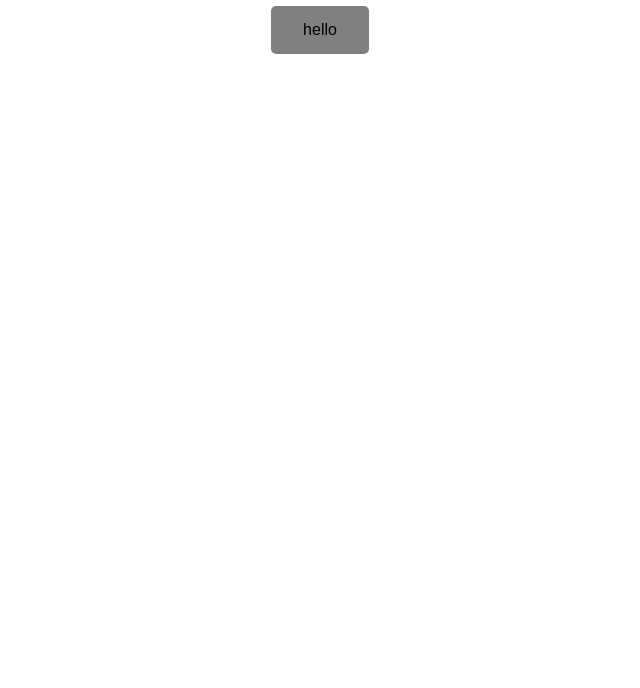
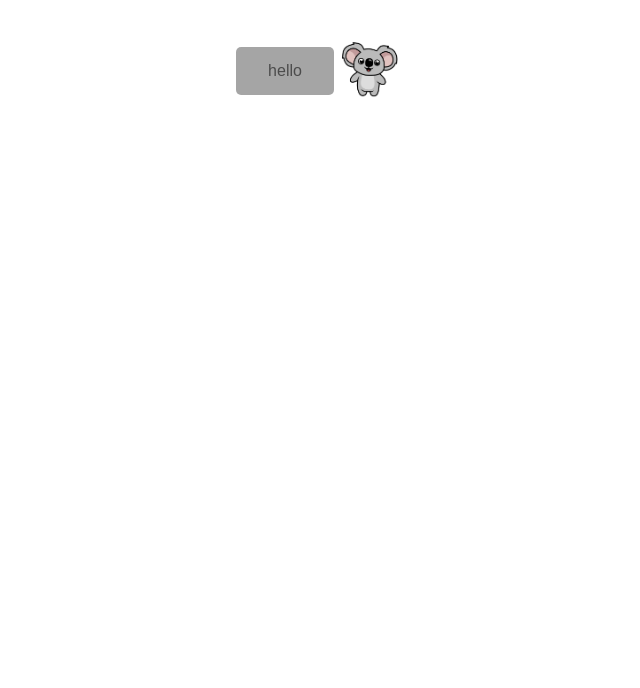
Before and after one commit to Nefariusek/CodersCamp2021.Project.JavaScript, a website built with Vite: page index.html in a window 1280 px wide. Shown: the part 112-800 px from the top of the page, without its empty margins (320-960 px from the left). Built offline with nearby package versions, Linux system fonts and the light colour scheme.

Commit message:
add koala

```diff
--- a/features/buttonComponent.js
+++ b/features/buttonComponent.js
@@ -4,10 +4,19 @@ Component has a light grey background and black text. When hovered, the backgrou
 If animate on hover is true, the button will show an icon of Koala to the right of it
 */
 import './buttonComponentStyles.css';
-
+// div relative koala: absolute
 export default function createButton(label, classStyle, animate) {
+  const koalaButton = document.createElement('div');
+  koalaButton.classList.add('koala-button');
   const button = document.createElement('button');
   button.innerHTML = label;
   button.classList.add(classStyle);
-  return button;
+  button.onClick = () => {
+    console.log('hello');
+  };
+  const koala = document.createElement('img');
+  koala.src = 'features/cute_koala.png';
+  koalaButton.appendChild(button);
+  koalaButton.appendChild(koala);
+  return koalaButton;
 }
--- a/features/buttonComponentStyles.css
+++ b/features/buttonComponentStyles.css
@@ -8,8 +8,22 @@ button {
   display: inline-block;
   font-size: 16px;
   border-radius: 5px;
+  opacity: 0.7;
+  transition: 0.3s;
 }
 
 button:hover {
-  background-color: lightgray;
+  opacity: 1;
 }
+
+img {
+  width: 70px;
+  height: 70px;
+  transform: translateY(30px);
+}
+
+.koalabutton {
+  display: flex;
+  justify-content: center;
+  align-items: center;
+}
```
